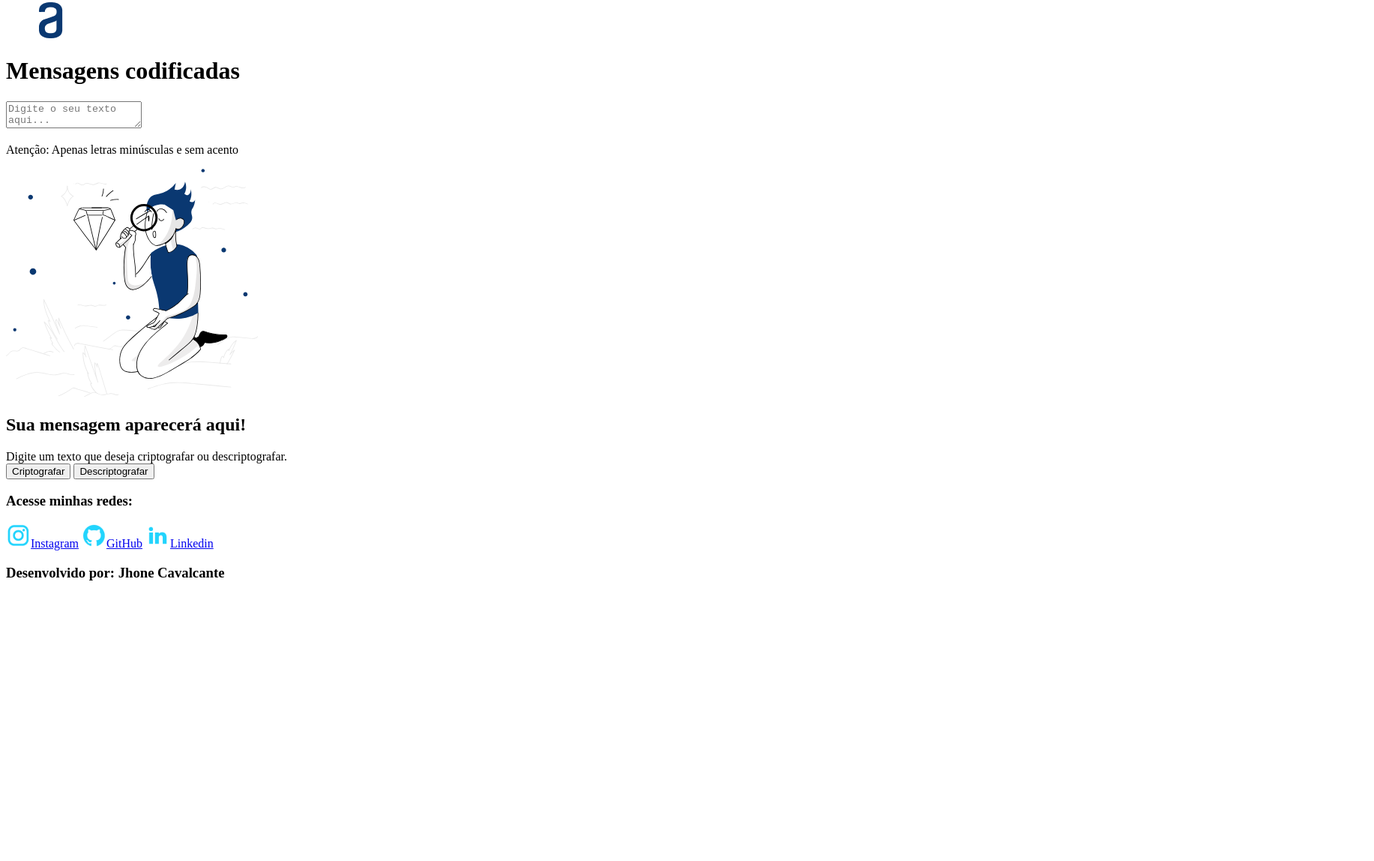
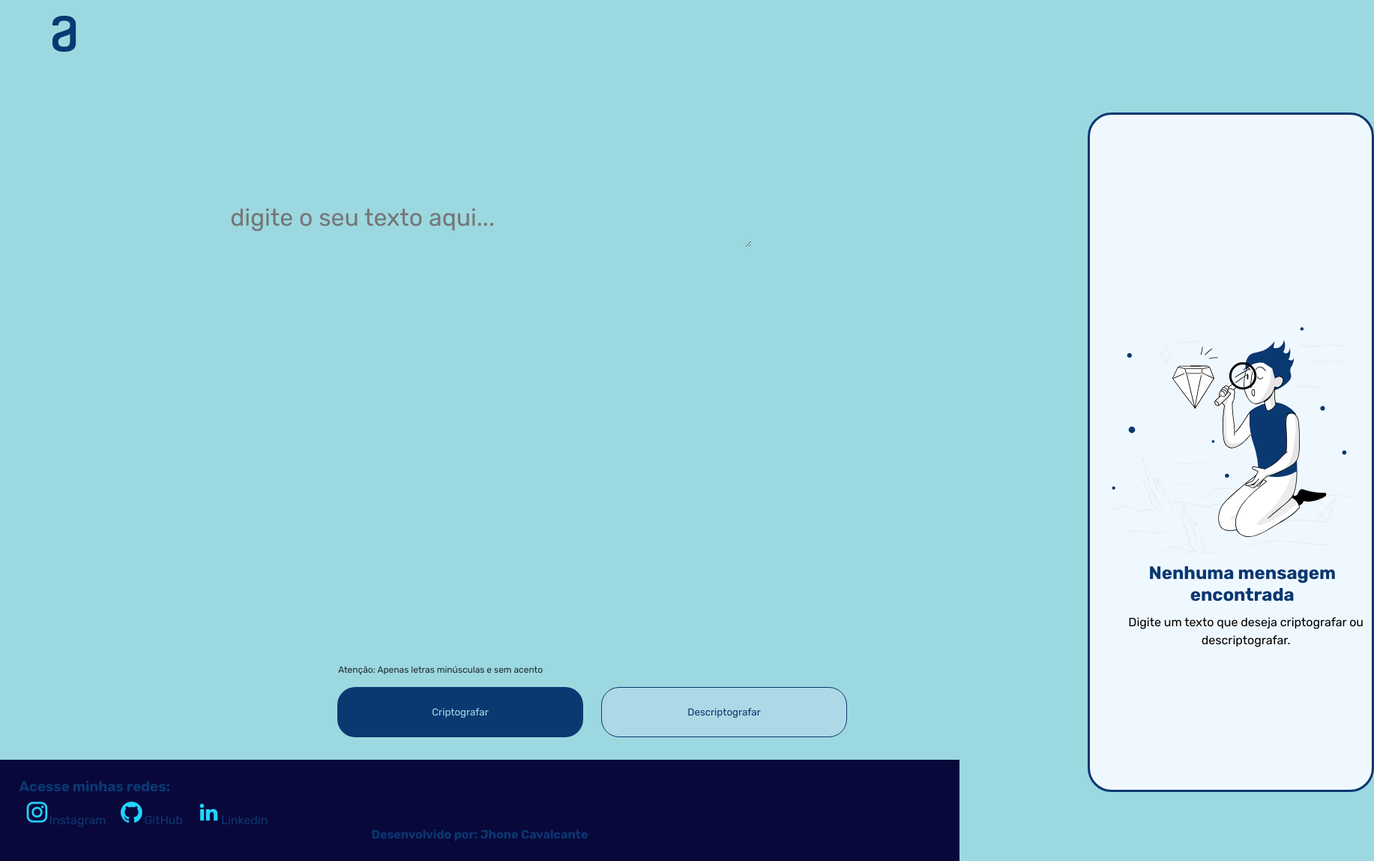
Before and after one commit to JhoneCavalcante/codificadordecodificador, a plain HTML site: page index.html in a window 1280 px wide. Shown: the part 5-1153 px from the top of the page at 75% size, 1833 px wide, since content can reach past the window. Before the commit the page ends 800 px from the top, so only its background shows below. Drawn offline with Linux system fonts and the light colour scheme.

Commit message:
personalizando com o css

```diff
--- a/index.html
+++ b/index.html
@@ -11,17 +11,16 @@
     <main class="corpo__container">
         <header class="cabecalho">
             <img src="./img/logoalura.png" alt="logo alura">
-            <h1>Mensagens codificadas</h1>
         </header>
         <div class="container__input">
             <div class="input">
                 <textarea id="input__texto" placeholder="Digite o seu texto aqui..."></textarea>
-                <p>Atenção: Apenas letras minúsculas e sem acento</p>
+                <p class="input__paragrafo">Atenção: Apenas letras minúsculas e sem acento</p>
             </div>
             <div id="out__put">
                 <img src="./img/High quality products 1 1.svg" alt="pessoa olhando diamante com uma lupa">
-                <h2>Sua mensagem aparecerá aqui!</h2>
-                <span>Digite um texto que deseja criptografar ou descriptografar.</span>
+                <h2>Nenhuma mensagem encontrada</h2>
+                <p class="span">Digite um texto que deseja criptografar ou descriptografar.</p>
             </div>
         </div>
         <div class="buttons">
@@ -38,7 +37,7 @@
             <a class="apresentacao__links__navegacao" href="https://github.com/jhonecavalcante"><img src="./img/github.png">GitHub</a>
             <a class="apresentacao__links__navegacao" href="https://linkedin.com/in/jhone-queiroz-ads/"><img src="./img/linkedin.png">Linkedin</a>
         </div>
-        <h3>Desenvolvido por: Jhone Cavalcante</h3>
+        <h3 class="desenvolvido">Desenvolvido por: Jhone Cavalcante</h3>
     </footer>
 </body>
 </html>
--- a/style.css
+++ b/style.css
@@ -1 +1,203 @@
 @import url('https://fonts.googleapis.com/css2?family=Rubik:ital,wght@0,300..900;1,300..900&display=swap');
+
+:root {
+    --corprincipal: #09083b;
+    --corsecundaria: #9cd8e0 ;
+    --cortitulo: #0A3871;
+    ;
+}
+
+* {
+    margin: 0;
+    padding: 0;
+    font-family: "rubik", sans-serif;
+}
+
+body {
+    background: var(--corsecundaria);
+    width: 100%;
+    height: 100%;
+}
+.cabecalho {
+    display: flex;
+    justify-content: space-between;
+    padding: 2%;
+}
+
+.cabecalho img {
+    width: 120px;
+    height: 48px;
+}
+
+.container__input {
+    display: flex;
+    justify-content: space-between;
+    padding: 2% 0 0 4%;
+}
+
+.container__input .input {
+    width: 25rem;
+    height: 20.625rem;
+}
+
+#input__texto {
+    width: 680px;
+    height: 48px;
+    margin-top: 130px;
+    margin-left: 240px;
+    font-size: 32px;
+    line-height: 48px;
+    font-weight: 400;
+    color: var(--cortitulo);
+    background-color: transparent;
+    box-shadow: none;
+    border: none;
+    outline: 0;
+    padding: 4%;
+    text-transform: lowercase;
+}
+
+.input__paragrafo {
+    width: 288px;
+    height: 18px;
+    font-weight: 400;
+    font-size: 12px;
+    line-height: 18px;
+    margin-top:550px;
+    margin-left: 400px;
+    gap: 8px;
+    opacity: 80%;
+
+}
+
+#out__put {
+    background-color: aliceblue;
+    margin-top: 30px;
+    margin-left: 1000px;
+    border-radius: 32px;
+    display: flex;
+    flex-direction: column;
+    border: 3px solid var(--cortitulo);
+    width: 400px;
+    height: 900px;
+    margin-right: 3%;
+}
+
+#out__put h2 {
+    margin-left: 35px;
+    margin-top: 10px;
+    margin-bottom: 10px;
+    width: 336px;
+    height: 58px;
+    text-align: center;
+    font-size: 24px;
+    font-weight: 700;
+    line-height: 28.8px;
+    color: var(--cortitulo);
+
+}
+
+.span {
+    text-align: center;
+    margin-left: 40px;
+    width: 336px;
+    height: 48px;
+    font-weight: 400;
+    font-size: 16px;
+    line-height: 24px;
+}
+
+#out__put img {
+    width: 336px;
+    height: 304px;
+    margin-top: 283px;
+    margin-left: 20px;
+}
+
+.buttons {
+    height: 20%;
+    margin-top: -140px;
+    margin-left: 450px;
+    opacity: 0px;
+}
+
+.container__bnt {
+    display: flex;
+    gap: 24px;
+}
+
+.btn__criptografar {
+    background: var(--cortitulo);
+    color: lightblue;
+    width: 328px;
+    height: 67px;
+    padding: 24px;
+    gap: 8px;
+    border: #9cd8e0;
+    border-radius: 24px;
+    opacity: 0px;
+    text-align: center;
+}
+
+.btn__descriptografar {
+    background-color: lightblue;
+    color: var(--cortitulo);
+    width: 328px;
+    height: 67px;
+    padding: 24px;
+    gap: 8px;
+    border-radius: 24px;
+    border: 1px solid var(--cortitulo);
+    opacity: 0px;
+    font-weight: 400;
+}
+
+.btn__copiar {
+    border: 2px solid var(--cortitulo);
+    border-radius: 10px;
+    text-decoration: none;
+    color: var(--cortitulo);
+    width: 9.375rem;
+    height: 3.125rem;
+    margin-left: 30%;
+    margin-bottom: 10%;
+    cursor: pointer;
+    font-size: 1.2rem;
+}
+
+.container__bnt button:hover {
+    border: 2px solid var(--corsecundaria);
+    transition: 0.5s all;
+}
+
+.rodape {
+    display: flex;
+    flex-direction: column;
+    align-items: left;
+    padding: 2%;
+    margin-top: 30px;
+    background: var(--corprincipal);
+    color: var(--cortitulo);
+    font-size: 1rem;
+}
+
+.apresentacao__links__subtitulo {
+    margin-bottom: 7px;
+}
+
+.apresentacao__links__navegacao {
+    width: 25px;
+    height: 25px;
+    text-decoration: none;
+    color: var(--cortitulo);
+    padding: 7px;
+}
+
+.apresentacao__links__navegacao:hover {
+    color: var(--corsecundaria);
+}
+
+.rodape .desenvolvido {
+    font-size: 1rem;
+    text-align: center;
+}
```
